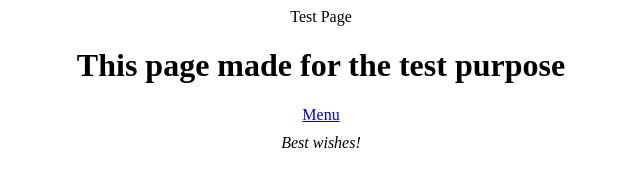
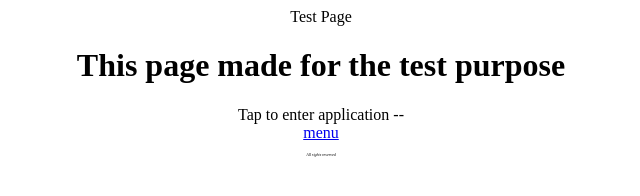
Before and after one commit to fedorovychh/test-html, a plain HTML site: page index.html in a window 1280 px wide. Shown: the whole page, without its empty margins (319-959 px from the left). Drawn offline with Linux system fonts and the light colour scheme.

Commit message:
add stylesheet and some structure

```diff
--- a/index.html
+++ b/index.html
@@ -10,8 +10,8 @@
     <header class="header">Test Page</header>
     <main>
         <h1>This page made for the test purpose</h1>
-        <div class="element"><a href="Menu/index.html">Menu</a></div>
+        <div class="element">Tap to enter application -- <a href="Menu/index.html">menu</a></div>
     </main>
-    <footer>Best wishes!</footer>
+    <footer>All rights reserved</footer>
 </body>
 </html>
--- a/style/style.css
+++ b/style/style.css
@@ -5,6 +5,7 @@ body{
 }
 footer{
     font-style: italic;
+    font-size: 4px;
 }
 .element{
     display: flex;
```
Also changed, not shown: Menu/index.html (+4 -4 lines).
